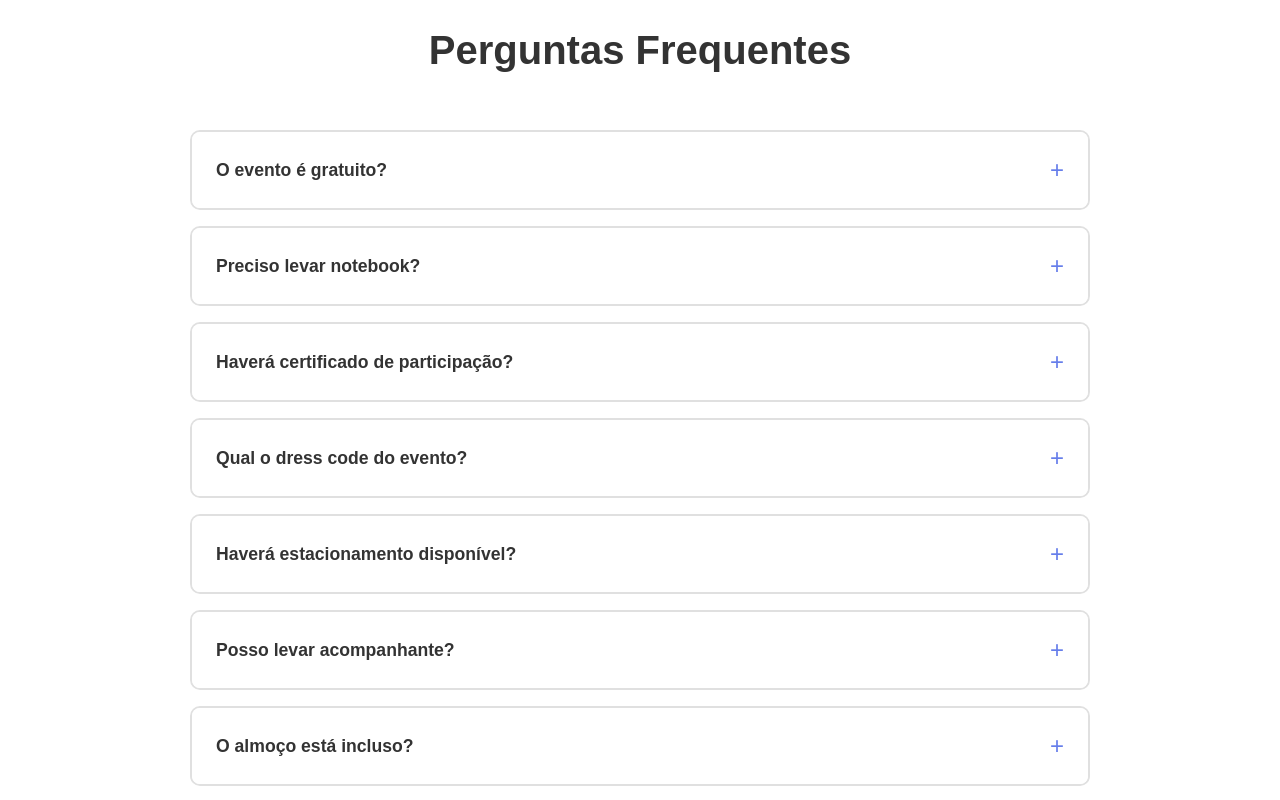
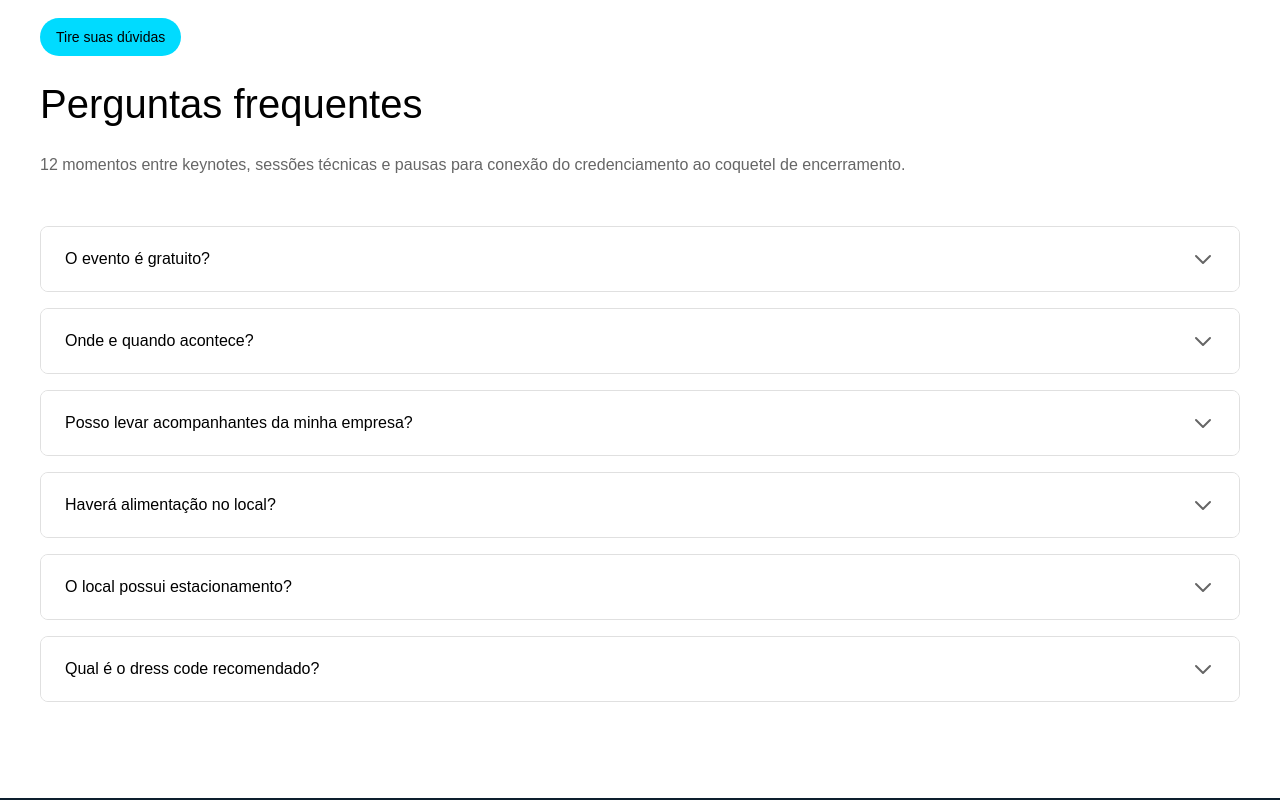
Before and after one commit to tcloud-dev/template-landingpage, an Angular app: page / in a window 1280 px wide. Shown: the part 3540-4340 px from the top of the page. Built offline with nearby package versions, Linux system fonts and the light colour scheme; a web font is replaced by a local one.

Commit message:
refactor: component faq refactoring

```diff
--- a/src/app/components/faq/faq.css
+++ b/src/app/components/faq/faq.css
@@ -4,16 +4,38 @@
 }
 
 .container {
-  max-width: 900px;
+  max-width: 1200px;
   margin: 0 auto;
+}
+
+.faq-header {
+  text-align: left;
+  margin-bottom: 3rem;
+}
+
+.badge {
+  display: inline-block;
+  background: #00DBFF;
+  color: #000;
+  padding: 0.5rem 1rem;
+  border-radius: 20px;
+  font-size: 0.875rem;
+  font-weight: 400;
+  margin-bottom: 1rem;
 }
 
 .section-title {
   font-size: 2.5rem;
-  font-weight: 700;
-  text-align: center;
-  margin-bottom: 3rem;
-  color: #333;
+  font-weight: 400;
+  margin: 0 0 1rem 0;
+  color: #000;
+}
+
+.section-subtitle {
+  font-size: 1rem;
+  color: #666;
+  margin: 0;
+  line-height: 1.6;
 }
 
 .faq-list {
@@ -23,64 +45,68 @@
 }
 
 .faq-item {
-  border: 2px solid #e0e0e0;
-  border-radius: 10px;
+  border: 1px solid #e0e0e0;
+  border-radius: 8px;
   overflow: hidden;
-  transition: border-color 0.3s;
+  transition: all 0.3s ease;
+  background: white;
 }
 
 .faq-item.open {
-  border-color: #667eea;
+  border: 1px solid #00DBFF;
 }
 
 .faq-question {
   width: 100%;
-  padding: 1.5rem;
+  padding: 1.25rem 1.5rem;
   background: white;
   border: none;
   display: flex;
   justify-content: space-between;
   align-items: center;
   cursor: pointer;
-  font-size: 1.1rem;
-  font-weight: 600;
-  color: #333;
+  font-size: 1rem;
+  font-weight: 400;
+  color: #000;
   text-align: left;
-  transition: background-color 0.3s;
+  transition: all 0.2s ease;
 }
 
 .faq-question:hover {
-  background-color: #f8f9fa;
+  background-color: #fafafa;
 }
 
 .faq-question .icon {
-  font-size: 1.5rem;
-  color: #667eea;
-  font-weight: 300;
   flex-shrink: 0;
   margin-left: 1rem;
+  color: #666;
+  display: flex;
+  align-items: center;
+  transition: transform 0.3s ease;
 }
 
 .faq-answer {
-  padding: 0 1.5rem 1.5rem;
-  animation: slideDown 0.3s ease-out;
+  max-height: 0;
+  overflow: hidden;
+  transition: max-height 0.4s ease-in-out, opacity 0.4s ease-in-out;
+  opacity: 0;
 }
 
-.faq-answer p {
+.faq-item.open .faq-answer {
+  max-height: 500px;
+  opacity: 1;
+}
+
+.faq-answer-content {
+  padding: 1rem 1.5rem 1.25rem;
+  border-top: 1px solid #f0f0f0;
+}
+
+.faq-answer-content p {
   margin: 0;
   color: #666;
   line-height: 1.6;
-}
-
-@keyframes slideDown {
-  from {
-    opacity: 0;
-    transform: translateY(-10px);
-  }
-  to {
-    opacity: 1;
-    transform: translateY(0);
-  }
+  font-size: 0.95rem;
 }
 
 @media (max-width: 768px) {
@@ -89,11 +115,19 @@
   }
 
   .section-title {
-    font-size: 2rem;
+    font-size: 1.75rem;
+  }
+
+  .section-subtitle {
+    font-size: 0.9rem;
   }
 
   .faq-question {
     padding: 1rem;
-    font-size: 1rem;
+    font-size: 0.95rem;
+  }
+
+  .faq-answer-content {
+    padding: 1rem;
   }
 }
--- a/src/app/components/faq/faq.html
+++ b/src/app/components/faq/faq.html
@@ -1,18 +1,30 @@
 <section id="faq" class="faq">
   <div class="container">
-    <h2 class="section-title">Perguntas Frequentes</h2>
+    <div class="faq-header">
+      <span class="badge">Tire suas dúvidas</span>
+      <h2 class="section-title">Perguntas frequentes</h2>
+      <p class="section-subtitle">12 momentos entre keynotes, sessões técnicas e pausas para conexão do credenciamento ao coquetel de encerramento.</p>
+    </div>
     <div class="faq-list">
       @for (item of faqItems; track $index) {
         <div class="faq-item" [class.open]="item.isOpen">
           <button class="faq-question" (click)="toggleFaq($index)">
             <span>{{ item.question }}</span>
-            <span class="icon">{{ item.isOpen ? '−' : '+' }}</span>
+            <span class="icon">
+              <svg width="24" height="24" viewBox="0 0 24 24" fill="none" xmlns="http://www.w3.org/2000/svg">
+                @if (item.isOpen) {
+                  <path d="M5 15L12 8L19 15" stroke="currentColor" stroke-width="2" stroke-linecap="round" stroke-linejoin="round"/>
+                } @else {
+                  <path d="M19 9L12 16L5 9" stroke="currentColor" stroke-width="2" stroke-linecap="round" stroke-linejoin="round"/>
+                }
+              </svg>
+            </span>
           </button>
-          @if (item.isOpen) {
-            <div class="faq-answer">
+          <div class="faq-answer">
+            <div class="faq-answer-content">
               <p>{{ item.answer }}</p>
             </div>
-          }
+          </div>
         </div>
       }
     </div>
--- a/src/app/components/faq/faq.ts
+++ b/src/app/components/faq/faq.ts
@@ -17,47 +17,46 @@ export class Faq {
   faqItems: FaqItem[] = [
     {
       question: 'O evento é gratuito?',
-      answer: 'Sim, o evento é totalmente gratuito. Basta fazer sua inscrição através do formulário disponível nesta página.',
+      answer: 'Sim. O T-Cloud + IA: Customer Day é um evento presencial 100% gratuito e exclusivo para clientes convidados.',
       isOpen: false
     },
     {
-      question: 'Preciso levar notebook?',
-      answer: 'Não é obrigatório, mas recomendamos para acompanhar melhor as apresentações práticas.',
+      question: 'Onde e quando acontece?',
+      answer: 'No dia 26 de agosto, das 08h30 às 17h30, na Matriz da TOTVS em São Paulo (Av. Braz Leme, 1000 - Santana).',
       isOpen: false
     },
     {
-      question: 'Haverá certificado de participação?',
-      answer: 'Sim, todos os participantes receberão certificado digital de participação ao final do evento.',
+      question: 'Posso levar acompanhantes da minha empresa?',
+      answer: 'Sim. No entanto, por motivos de segurança e liberação na portaria, cada participante deve preencher sua própria inscrição individualmente.',
       isOpen: false
     },
     {
-      question: 'Qual o dress code do evento?',
-      answer: 'O evento é business casual. Recomendamos roupas confortáveis e profissionais.',
+      question: 'Haverá alimentação no local?',
+      answer: 'Sim! A programação inclui Welcome Coffee, Coffee Breaks, Almoço Executivo VIP e Coquetel de encerramento, todos inclusos sem custo.',
       isOpen: false
     },
     {
-      question: 'Haverá estacionamento disponível?',
-      answer: 'Sim, o Centro de Convenções TCloud possui estacionamento gratuito para participantes.',
+      question: 'O local possui estacionamento?',
+      answer: 'Sim, a sede da TOTVS conta com serviço de estacionamento pago no local (sujeito à lotação).',
       isOpen: false
     },
     {
-      question: 'Posso levar acompanhante?',
-      answer: 'O acompanhante também precisa fazer inscrição prévia através do formulário.',
-      isOpen: false
-    },
-    {
-      question: 'O almoço está incluso?',
-      answer: 'Sim, o almoço e coffee breaks estão inclusos na programação do evento.',
-      isOpen: false
-    },
-    {
-      question: 'Posso cancelar minha inscrição?',
-      answer: 'Sim, você pode cancelar sua inscrição até 48 horas antes do evento entrando em contato conosco.',
+      question: 'Qual é o dress code recomendado?',
+      answer: 'Recomendamos o traje Empresarial Casual (Business Casual).',
       isOpen: false
     }
   ];
 
   toggleFaq(index: number): void {
-    this.faqItems[index].isOpen = !this.faqItems[index].isOpen;
+    const isCurrentlyOpen = this.faqItems[index].isOpen;
+
+    // Fecha todas as perguntas
+    this.faqItems.forEach(item => item.isOpen = false);
+
+    // Se a pergunta clicada estava fechada, abre ela
+    // Se estava aberta, deixa fechada (todas foram fechadas acima)
+    if (!isCurrentlyOpen) {
+      this.faqItems[index].isOpen = true;
+    }
   }
 }
```
